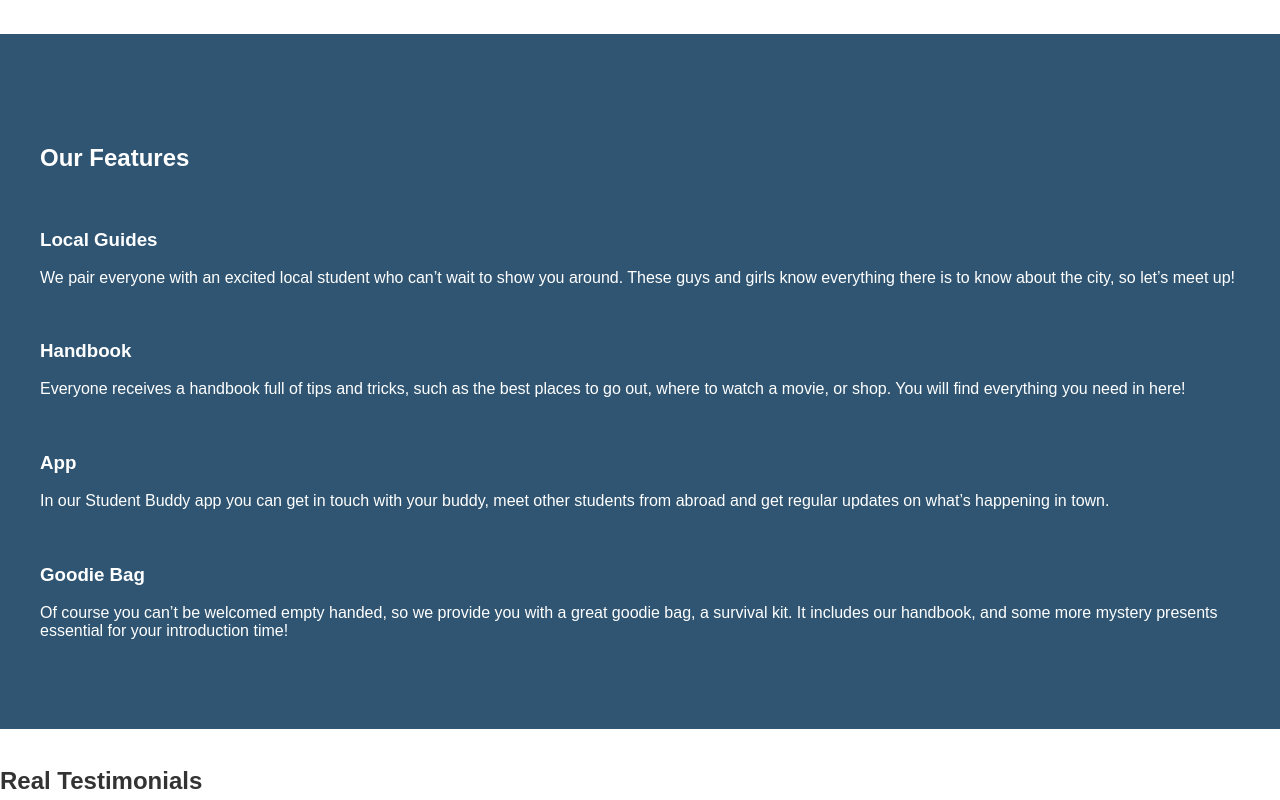
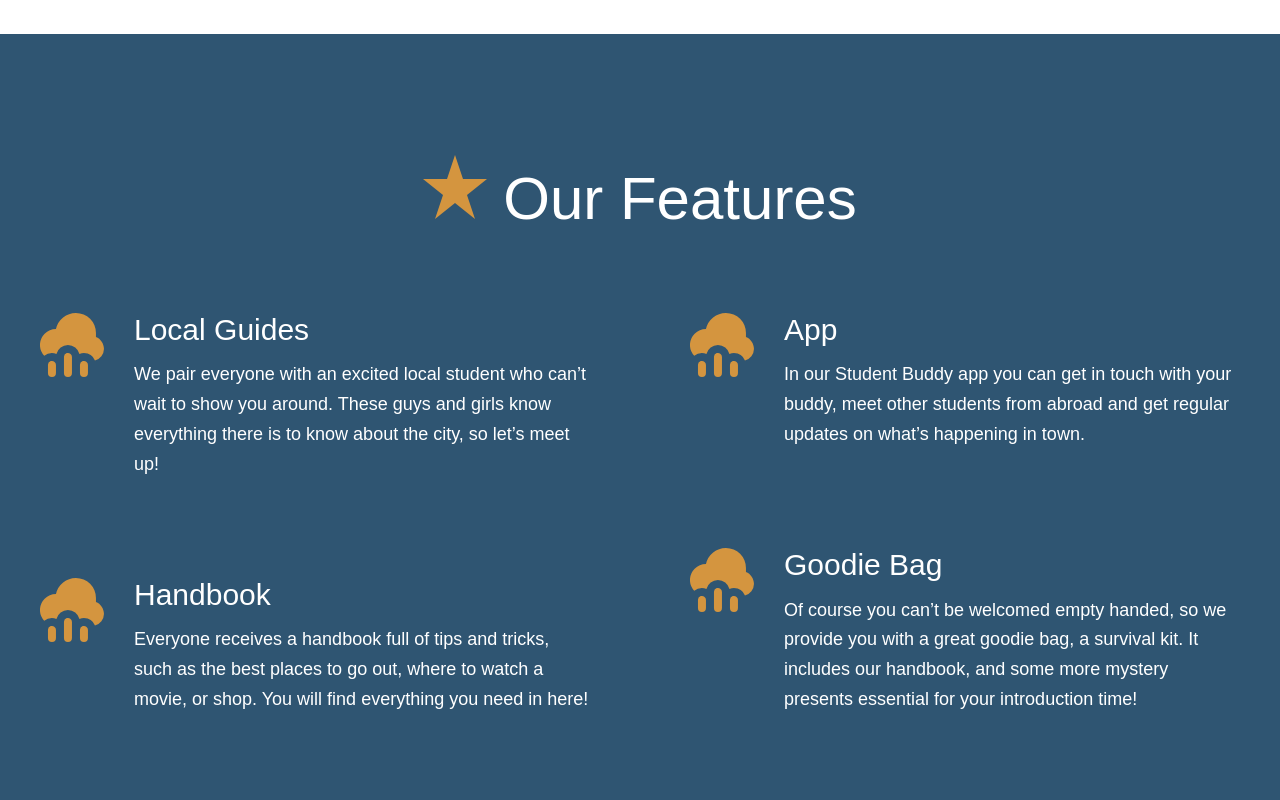
Before and after one commit to tlorent/student-buddy, a website: page app/index.html in a window 1280 px wide. Shown: the part 2540-3340 px from the top of the page. Drawn offline with Linux system fonts and the light colour scheme.

Commit message:
Completed the Features section.

```diff
--- /dev/null
+++ b/app/assets/styles/modules/_feature-item.css
@@ -0,0 +1,32 @@
+.feature-item {
+  position: relative;
+  padding-bottom: 2.5rem;
+
+  @mixin atSmall {
+    padding-left: 94px;
+  }
+
+  &__icon {
+    display: block;
+    margin: 0 auto;
+
+    @mixin atSmall {
+      position: absolute;
+      left: 0;
+    }
+  }
+
+  &__title {
+    font-size: 1.6rem;
+    font-weight: 300;
+    margin-top: .7em;
+    margin-bottom: .8rem;
+    text-align: center;
+
+    @mixin atSmall {
+      text-align: left;
+      margin-top: 1em;
+      font-size: 1.875rem;
+    }
+  }
+}
--- a/app/assets/styles/modules/_generic-content-container.css
+++ b/app/assets/styles/modules/_generic-content-container.css
@@ -1,7 +1,8 @@
 .generic-content-container {
   p {
+    font-weight: 300;
     line-height: 1.65;
-    margin: 1.8rem 0;
+    margin: 0 0 1.8rem 0;
 
     @mixin atSmall {
       font-size: 1.125rem;
--- a/app/assets/styles/modules/_row.css
+++ b/app/assets/styles/modules/_row.css
@@ -6,9 +6,17 @@
     margin-right: -65px;
   }
 
+  &--gutters-large {
+    margin-right: -100px;
+  }
+
   /* Select all direct descendants of a gutters element that use a div tag*/
   &--gutters > div {
     padding-right: 65px;
+  }
+
+  &--gutters-large > div {
+    padding-right: 100px;
   }
 
   &__b-margin-until-medium {
@@ -30,6 +38,11 @@
       width: 37%;
     }
 
+    &__medium-6 {
+      float: left;
+      width: 50%;
+    }
+
     &__medium-8 {
       float: left;
       width: 66.66%;
--- /dev/null
+++ b/app/assets/styles/modules/_section-title.css
@@ -0,0 +1,27 @@
+.section-title {
+  font-size: 2.55rem;
+  font-weight: 300;
+  text-align: center;
+
+  @mixin atSmall {
+    font-size: 3.75rem;
+  }
+
+  strong {
+    font-weight: 500;
+  }
+
+  &__icon {
+    display: block;
+    margin-left: auto;
+    margin-right: auto;
+    margin-bottom: .6rem;
+
+    @mixin atSmall {
+      margin-right: 1rem;
+      margin-left: 0;
+      margin-bottom: 0;
+      display: inline-block;
+    }
+  }
+}
--- a/app/assets/styles/styles.css
+++ b/app/assets/styles/styles.css
@@ -11,3 +11,5 @@
 @import "modules/_headline";
 @import "modules/_row";
 @import "modules/_generic-content-container";
+@import "modules/_section-title";
+@import "modules/_feature-item";
--- a/app/index.html
+++ b/app/index.html
@@ -67,24 +67,39 @@
 
     <div id="features" class="page-section page-section--blue">
       <div class="wrapper">
-        <img src="" alt="">
-        <h2>Our Features</h2>
+        <h2 class="section-title"><img class="section-title__icon" src="./assets/images/icons/star.svg" alt="">Our <strong>Features</strong></h2>
 
-        <img src="" alt="">
-        <h3>Local Guides</h3>
-        <p>We pair everyone with an excited local student who can&rsquo;t wait to show you around. These guys and girls know everything there is to know about the city, so let&rsquo;s meet up!</p>
+        <div class="row row--gutters-large generic-content-container">
 
-        <img src="" alt="">
-        <h3>Handbook</h3>
-        <p>Everyone receives a handbook full of tips and tricks, such as the best places to go out, where to watch a movie, or shop. You will find everything you need in here!</p>
+          <div class="row__medium-6">
 
-        <img src="" alt="">
-        <h3>App</h3>
-        <p>In our Student Buddy app you can get in touch with your buddy, meet other students from abroad and get regular updates on what&rsquo;s happening in town.</p>
+            <div class="feature-item">
+              <img class="feature-item__icon" src="./assets/images/icons/rain.svg" alt="">
+              <h3 class="feature-item__title">Local Guides</h3>
+              <p>We pair everyone with an excited local student who can&rsquo;t wait to show you around. These guys and girls know everything there is to know about the city, so let&rsquo;s meet up!</p>
+            </div>
 
-        <img src="" alt="">
-        <h3>Goodie Bag</h3>
-        <p>Of course you can&rsquo;t be welcomed empty handed, so we provide you with a great goodie bag, a survival kit. It includes our handbook, and some more mystery presents essential for your introduction time!</p>
+            <div class="feature-item">
+              <img class="feature-item__icon" src="./assets/images/icons/rain.svg" alt="">
+              <h3 class="feature-item__title">Handbook</h3>
+              <p>Everyone receives a handbook full of tips and tricks, such as the best places to go out, where to watch a movie, or shop. You will find everything you need in here!</p></div>
+            </div>
+
+          <div class="row__medium-6">
+
+            <div class="feature-item">
+              <img class="feature-item__icon" src="./assets/images/icons/rain.svg" alt="">
+              <h3 class="feature-item__title">App</h3>
+              <p>In our Student Buddy app you can get in touch with your buddy, meet other students from abroad and get regular updates on what&rsquo;s happening in town.</p>
+            </div>
+
+            <div class="feature-item">
+              <img class="feature-item__icon" src="./assets/images/icons/rain.svg" alt="">
+              <h3 class="feature-item__title">Goodie Bag</h3>
+              <p>Of course you can&rsquo;t be welcomed empty handed, so we provide you with a great goodie bag, a survival kit. It includes our handbook, and some more mystery presents essential for your introduction time!</p>
+            </div>
+          </div>
+        </div>
       </div>
     </div>
 
--- a/app/temp/styles/styles.css
+++ b/app/temp/styles/styles.css
@@ -676,10 +676,18 @@ a {
     margin-right: -65px;
   }
 
+.row--gutters-large {
+    margin-right: -100px;
+  }
+
 /* Select all direct descendants of a gutters element that use a div tag*/
 
 .row--gutters > div {
     padding-right: 65px;
+  }
+
+.row--gutters-large > div {
+    padding-right: 100px;
   }
 
 .row__b-margin-until-medium {
@@ -701,6 +709,11 @@ a {
       width: 37%;
     }
 
+    .row__medium-6 {
+      float: left;
+      width: 50%;
+    }
+
     .row__medium-8 {
       float: left;
       width: 66.66%;
@@ -712,8 +725,9 @@ a {
   }
 
 .generic-content-container p {
+    font-weight: 300;
     line-height: 1.65;
-    margin: 1.8rem 0;
+    margin: 0 0 1.8rem 0;
   }
 
 @media (min-width: 530px) {
@@ -722,3 +736,79 @@ a {
       font-size: 1.125rem
   }
   }
+
+.section-title {
+  font-size: 2.55rem;
+  font-weight: 300;
+  text-align: center;
+}
+
+@media (min-width: 530px) {
+
+.section-title {
+    font-size: 3.75rem
+}
+  }
+
+.section-title strong {
+    font-weight: 500;
+  }
+
+.section-title__icon {
+    display: block;
+    margin-left: auto;
+    margin-right: auto;
+    margin-bottom: .6rem;
+  }
+
+@media (min-width: 530px) {
+
+.section-title__icon {
+      margin-right: 1rem;
+      margin-left: 0;
+      margin-bottom: 0;
+      display: inline-block
+  }
+  }
+
+.feature-item {
+  position: relative;
+  padding-bottom: 2.5rem;
+}
+
+@media (min-width: 530px) {
+
+.feature-item {
+    padding-left: 94px
+}
+  }
+
+.feature-item__icon {
+    display: block;
+    margin: 0 auto;
+  }
+
+@media (min-width: 530px) {
+
+.feature-item__icon {
+      position: absolute;
+      left: 0
+  }
+  }
+
+.feature-item__title {
+    font-size: 1.6rem;
+    font-weight: 300;
+    margin-top: .7em;
+    margin-bottom: .8rem;
+    text-align: center;
+  }
+
+@media (min-width: 530px) {
+
+.feature-item__title {
+      text-align: left;
+      margin-top: 1em;
+      font-size: 1.875rem
+  }
+  }
```
Also changed, not shown: app/assets/images/icons/book1.svg (added), app/assets/images/icons/book2.svg (added), app/assets/images/icons/map1.svg (added), app/assets/images/icons/map2.svg (added), app/assets/images/icons/phone1.svg (added), app/assets/images/icons/phone2.svg (added), app/assets/images/icons/rain.svg (added), app/assets/images/icons/school10.svg (added), app/assets/images/icons/school11.svg (added), app/assets/images/icons/star.svg (added), app/assets/images/icons/star2.svg (added).
